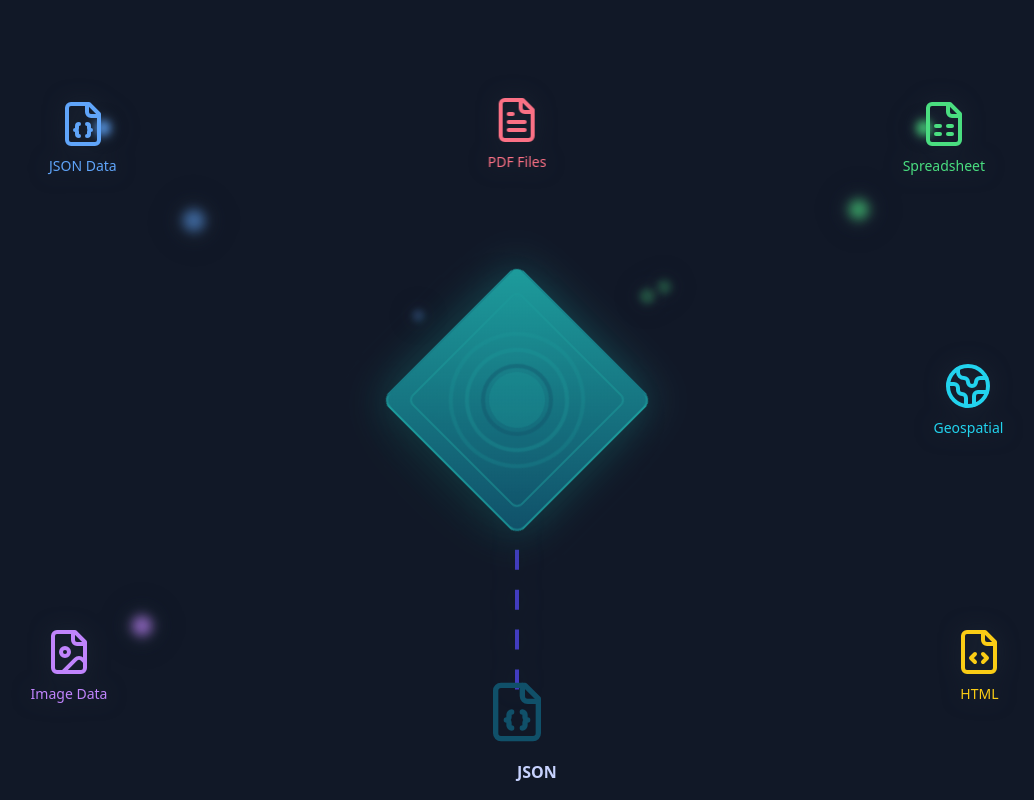
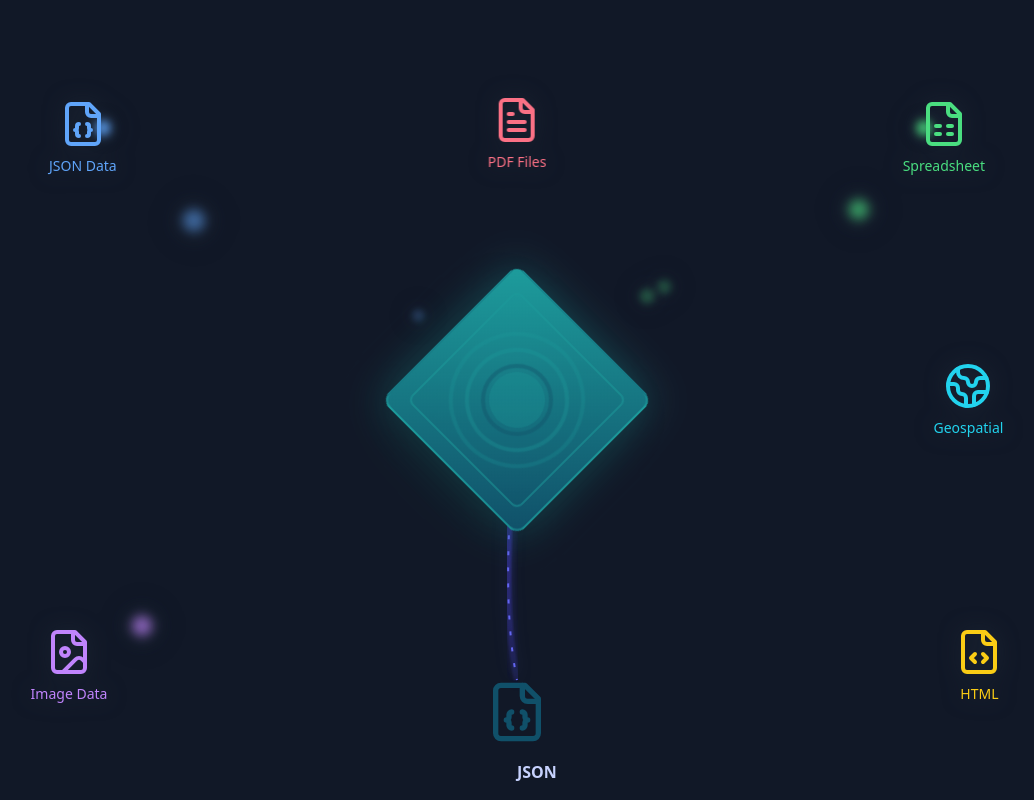
Before and after one commit to oalopez/stratum-iq-animation, a React (Vite) app: page / in a window 1280 px wide. Shown: the whole page, without its empty margins (123-1157 px from the left). Built offline with nearby package versions, Linux system fonts and the light colour scheme.

Commit message:
Tunnel to uotput files improved

```diff
--- a/src/components/DataMachine.tsx
+++ b/src/components/DataMachine.tsx
@@ -1,4 +1,4 @@
-import React, { useEffect, useRef } from 'react';
+import { useEffect, useRef } from 'react';
 import gsap from 'gsap';
 import { MotionPathPlugin } from 'gsap/MotionPathPlugin';
 import { FileJson, FileSpreadsheet, FileImage, FileCode, FileText, Table2, Globe2, Database } from 'lucide-react';
@@ -70,14 +70,6 @@ const DataMachine = () => {
     const container = containerRef.current;
     const width = container.offsetWidth;
     const height = container.offsetHeight;
-
-    // Keep icons at outer positions (12%)
-    const iconPositions = {
-      topLeft: { x: width * 0.12, y: height * 0.12 },
-      topRight: { x: width * 0.88, y: height * 0.12 },
-      bottomLeft: { x: width * 0.12, y: height * 0.88 },
-      bottomRight: { x: width * 0.88, y: height * 0.88 },
-    };
 
     // Path starting points (moved to 20% instead of 25%)
     const pathStarts = {
@@ -358,10 +350,16 @@ const DataMachine = () => {
   }, []);
 
   const calculateTubePath = (width: number, height: number) => {
-    return `M${width/2},${height/2}
-           C${width/2},${height * 0.65}
-           ${width/2},${height * 0.75}
-           ${width/2},${height - 100}`;
+    const startX = width / 2;
+    const startY = height / 2;
+    const endY = height - 120;
+
+    return `
+      M ${startX},${startY}
+      C ${startX},${startY + 50}
+        ${startX - 20},${endY - 100}
+        ${startX},${endY}
+    `;
   };
 
   return (
@@ -378,16 +376,47 @@ const DataMachine = () => {
               </feMerge>
             </filter>
           </defs>
-          <path
-            id="tube-path"
-            d={calculateTubePath(window.innerWidth, window.innerHeight)}
-            stroke="#4F46E5"
-            strokeWidth="4"
-            fill="none"
-            filter="url(#glow)"
-            className="tube-line"
-            style={{ opacity: 0.8 }}
-          />
+          {/* Tunnel Effect */}
+          <g className="tunnel-effect">
+            <defs>
+              <linearGradient id="tunnelGradient" x1="0%" y1="0%" x2="0%" y2="100%">
+                <stop offset="0%" stopColor="#4F46E5" stopOpacity="0.1"/>
+                <stop offset="50%" stopColor="#4F46E5" stopOpacity="0.3"/>
+                <stop offset="100%" stopColor="#4F46E5" stopOpacity="0.1"/>
+              </linearGradient>
+
+              <filter id="tunnelGlow">
+                <feGaussianBlur stdDeviation="4" result="blur"/>
+                <feComposite in="SourceGraphic" in2="blur" operator="over"/>
+              </filter>
+            </defs>
+
+            {/* Multiple tunnel layers */}
+            {[0, 1, 2].map((index) => (
+              <path
+                key={`tunnel-${index}`}
+                d={calculateTubePath(window.innerWidth, window.innerHeight)}
+                className="tunnel-layer"
+                style={{
+                  fill: "none",
+                  stroke: "url(#tunnelGradient)",
+                  strokeWidth: 8 - (index * 2),
+                  opacity: 0.6 - (index * 0.15),
+                  filter: "url(#tunnelGlow)"
+                }}
+              />
+            ))}
+
+            {/* Animated flow lines */}
+            <path
+              d={calculateTubePath(window.innerWidth, window.innerHeight)}
+              className="tunnel-flow"
+              strokeDasharray="4 12"
+              strokeWidth="2"
+              stroke="#6366F1"
+              fill="none"
+            />
+          </g>
           {[0, 1, 2, 3, 4, 5].map((index) => (
             <path
               key={index}
--- a/src/index.css
+++ b/src/index.css
@@ -119,3 +119,22 @@
     stroke-dashoffset: 0;
   }
 }
+
+.tunnel-layer {
+  animation: pulseOpacity 2s ease-in-out infinite;
+}
+
+.tunnel-flow {
+  animation: flowAnimation 1s linear infinite;
+  filter: drop-shadow(0 0 8px #6366F1);
+}
+
+@keyframes pulseOpacity {
+  0%, 100% { opacity: 0.3; }
+  50% { opacity: 0.6; }
+}
+
+@keyframes flowAnimation {
+  0% { stroke-dashoffset: 16; }
+  100% { stroke-dashoffset: 0; }
+}
```
